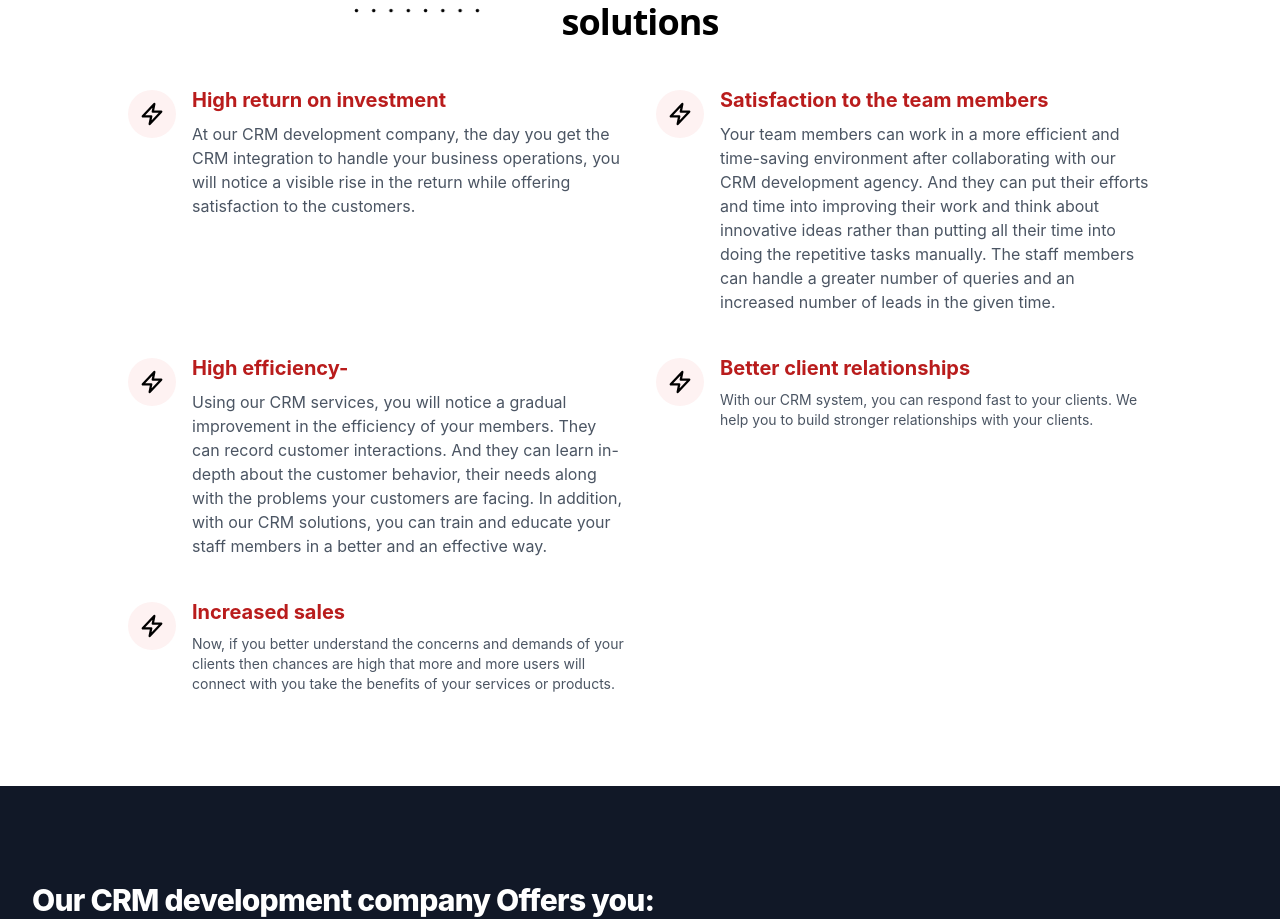
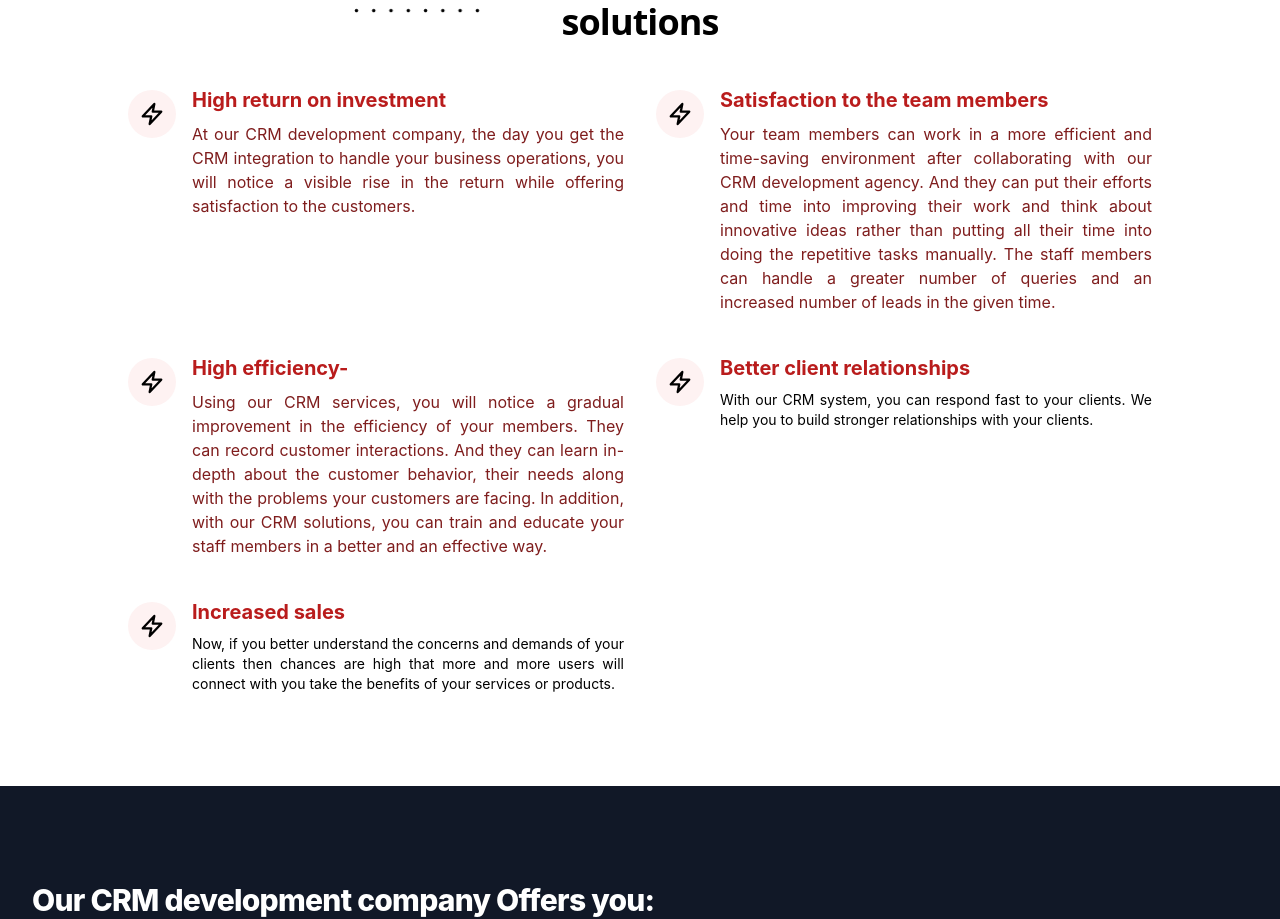
Before and after one commit to Softcoplus-org/softcoplus-website, a Next.js app: page /solutions in a window 1280 px wide. Shown: the part 1380-2299 px from the top of the page. Built offline with nearby package versions, Linux system fonts and the light colour scheme.

Commit message:
Update Features.tsx

```diff
--- a/components/Solutions/Features.tsx
+++ b/components/Solutions/Features.tsx
@@ -56,7 +56,7 @@ export const Feature = () => {
           </div>
           <div>
             <h6 className="mb-3 text-xl text-red-700 font-bold leading-5">High return on investment</h6>
-            <p className="mb-3 text-md text-gray-600">
+            <p className="mb-3 text-md text-justify text-red-900">
             At our CRM development company, the day you get the CRM integration to handle your business operations, you will notice a visible rise in the return while offering satisfaction to the customers.
 
             </p>
@@ -86,7 +86,7 @@ export const Feature = () => {
             <h6 className="mb-3 text-xl text-red-700 font-bold leading-5">
             Satisfaction to the team members
             </h6>
-            <p className="mb-3 text-md text-gray-600">
+            <p className="mb-3 text-md text-justify text-red-900">
             Your team members can work in a more efficient and time-saving environment after collaborating with our CRM development agency. And they can put their efforts and time into improving their work and think about innovative ideas rather than putting all their time into doing the repetitive tasks manually. The staff members can handle a greater number of queries and an increased number of leads in the given time.
 
             </p>
@@ -115,7 +115,7 @@ export const Feature = () => {
             <h6 className="mb-3 text-xl text-red-700 font-bold leading-5">
             High efficiency-
             </h6>
-            <p className="mb-3 text-md text-gray-600">
+            <p className="mb-3 text-md text-justify text-red-900">
             Using our CRM services, you will notice a gradual improvement in the efficiency of your members.
             They can record customer interactions. And they can learn in-depth about the customer behavior, their needs along with the problems your customers are facing.
              In addition, with our CRM solutions, you can train and educate your staff members in a better and an effective way.
@@ -146,7 +146,7 @@ export const Feature = () => {
             <h6 className="mb-3 text-xl text-red-700 font-bold leading-5">
             Better client relationships
             </h6>
-            <p className="mb-3 text-sm text-gray-600">
+            <p className="mb-3 text-sm text-justify text-black-900">
             With our CRM system, you can respond fast to your clients. We help you to build stronger relationships with your clients.
 
             </p>
@@ -175,7 +175,7 @@ export const Feature = () => {
             <h6 className="mb-3 text-xl text-red-700 font-bold leading-5">
             Increased sales
             </h6>
-            <p className="mb-3 text-sm text-gray-600">
+            <p className="mb-3 text-sm text-justify text-black-900">
             Now, if you better understand the concerns and demands of your clients then chances are high that more and more users will connect with you take the benefits of your services or products.
 
             </p>
```
